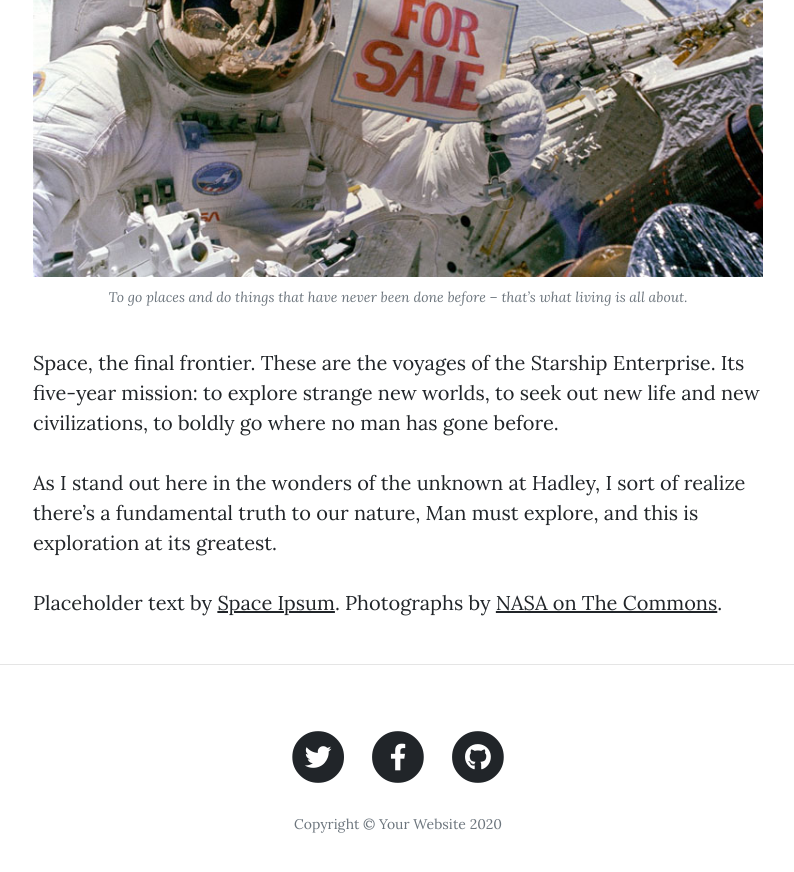
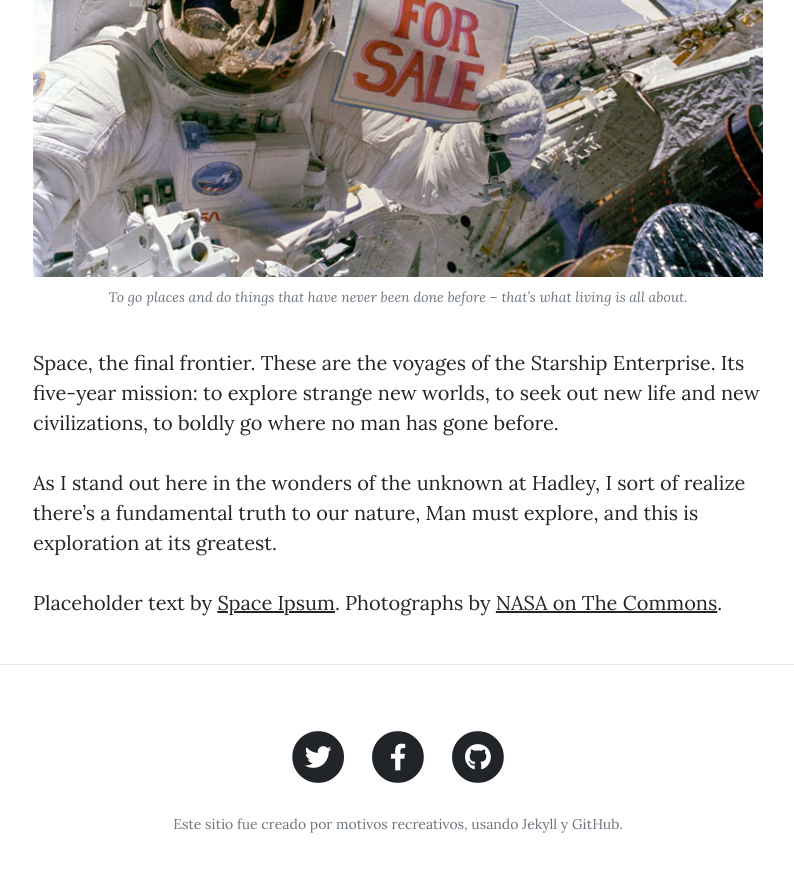
Before and after one commit to Ulysses-user/filosyecoabiertas, a Jekyll site: the page entradas.html, which Jekyll copies as it is, in a window 1280 px wide and 900 px high, scrolled down 2535 px. Shown: the top 872 px of the window, without its empty margins (242-1036 px from the left). Built offline with Jekyll 4.4.1, drawn with Linux system fonts in a browser that asks for light colours.

Commit message:
General3

```diff
--- a/entradas.html
+++ b/entradas.html
@@ -141,7 +141,7 @@
               </a>
             </li>
           </ul>
-          <p class="copyright text-muted">Copyright &copy; Your Website 2020</p>
+          <p class="copyright text-muted">Este sitio fue creado por motivos recreativos, usando Jekyll y GitHub.</p>
         </div>
       </div>
     </div>
```
